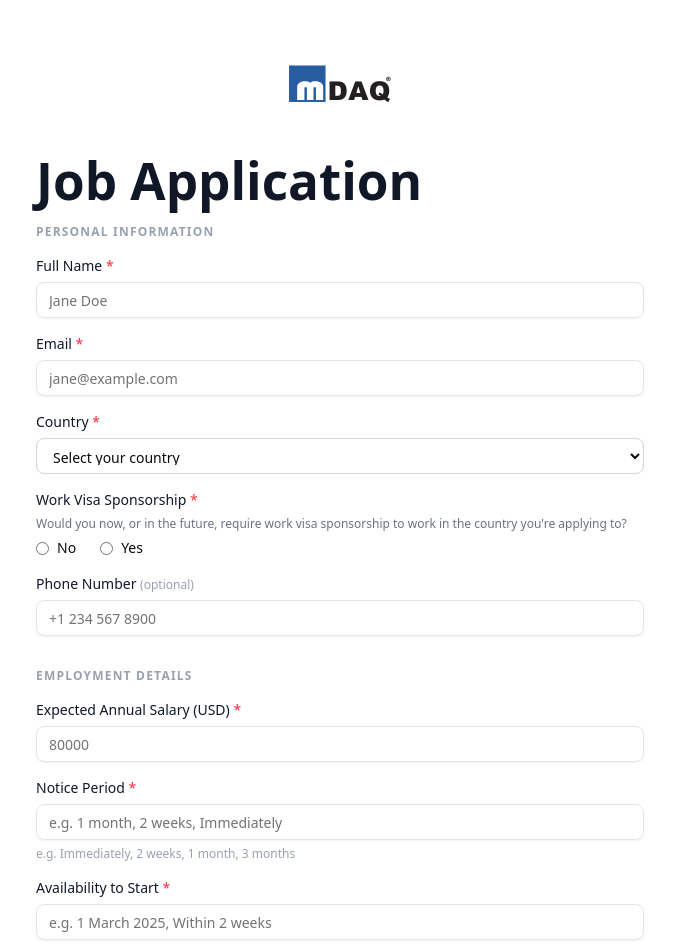
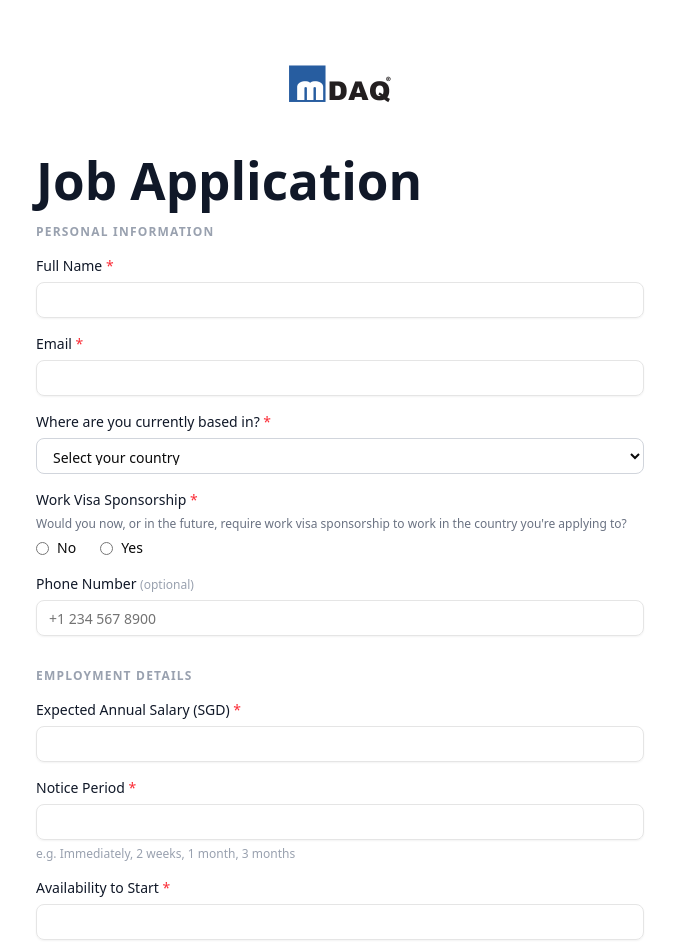
Before and after one commit to M-DAQ-Global/ats-form, a React (Vite) app in the folder job-application-form/: page / in a window 1280 px wide. Shown: the top 946 px of the page, without its empty margins (300-975 px from the left). Built offline with nearby package versions, Linux system fonts and the light colour scheme.

Commit message:
update tab name

```diff
--- a/job-application-form/index.html
+++ b/job-application-form/index.html
@@ -4,7 +4,7 @@
     <meta charset="UTF-8" />
     <link rel="icon" type="image/x-icon" href="/favicon.ico" />
     <meta name="viewport" content="width=device-width, initial-scale=1.0" />
-    <title>job-application-form</title>
+    <title>M-DAQ Application Form</title>
   </head>
   <body>
     <div id="root"></div>
--- a/job-application-form/src/pages/RegularApplication.tsx
+++ b/job-application-form/src/pages/RegularApplication.tsx
@@ -87,7 +87,6 @@ export default function RegularApplication() {
                                 Full Name <span className="text-red-500">*</span>
                             </label>
                             <Input
-                                placeholder="Jane Doe"
                                 aria-invalid={!!errors.name}
                                 {...register('name', { required: 'Name is required' })}
                             />
@@ -102,7 +101,6 @@ export default function RegularApplication() {
                             </label>
                             <Input
                                 type="email"
-                                placeholder="jane@example.com"
                                 aria-invalid={!!errors.email}
                                 {...register('email', {
                                     required: 'Email is required',
@@ -119,7 +117,7 @@ export default function RegularApplication() {
 
                         <div className="flex flex-col gap-1.5">
                             <label className="text-sm font-medium text-gray-900">
-                                Country <span className="text-red-500">*</span>
+                                Where are you currently based in? <span className="text-red-500">*</span>
                             </label>
                             <select
                                 className="border border-gray-300 flex h-9 w-full rounded-md bg-white px-3 py-2 text-sm outline-none focus:ring-2 focus:ring-gray-900 disabled:cursor-not-allowed disabled:opacity-50"
@@ -188,12 +186,11 @@ export default function RegularApplication() {
 
                         <div className="flex flex-col gap-1.5">
                             <label className="text-sm font-medium text-gray-900">
-                                Expected Annual Salary (USD) <span className="text-red-500">*</span>
+                                Expected Annual Salary (SGD) <span className="text-red-500">*</span>
                             </label>
                             <Input
                                 type="number"
                                 min={0}
-                                placeholder="80000"
                                 aria-invalid={!!errors.expected_salary}
                                 {...register('expected_salary', {
                                     required: 'Expected salary is required',
@@ -211,7 +208,6 @@ export default function RegularApplication() {
                                 Notice Period <span className="text-red-500">*</span>
                             </label>
                             <Input
-                                placeholder="e.g. 1 month, 2 weeks, Immediately"
                                 aria-invalid={!!errors.notice_period}
                                 {...register('notice_period', { required: 'Notice period is required' })}
                             />
@@ -226,7 +222,6 @@ export default function RegularApplication() {
                                 Availability to Start <span className="text-red-500">*</span>
                             </label>
                             <Input
-                                placeholder="e.g. 1 March 2025, Within 2 weeks"
                                 aria-invalid={!!errors.availability}
                                 {...register('availability', { required: 'Availability is required' })}
                             />
```
